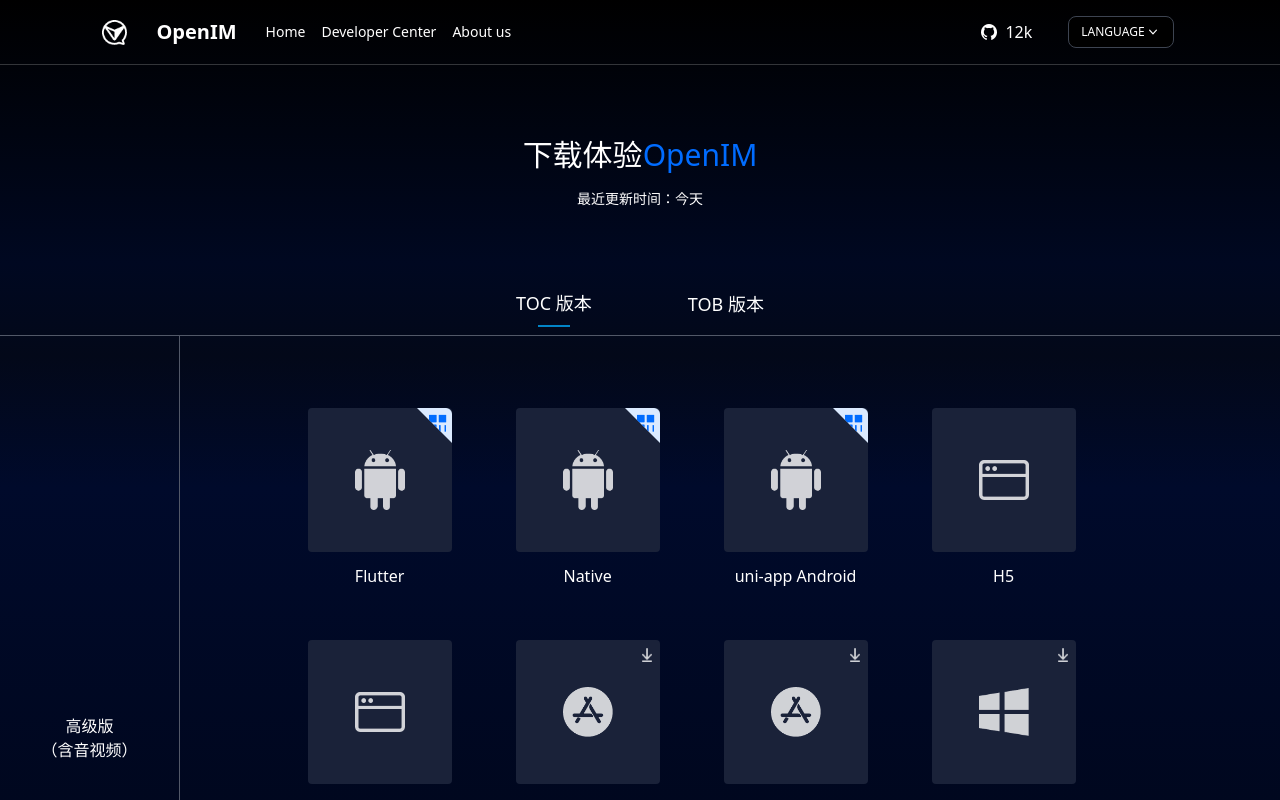
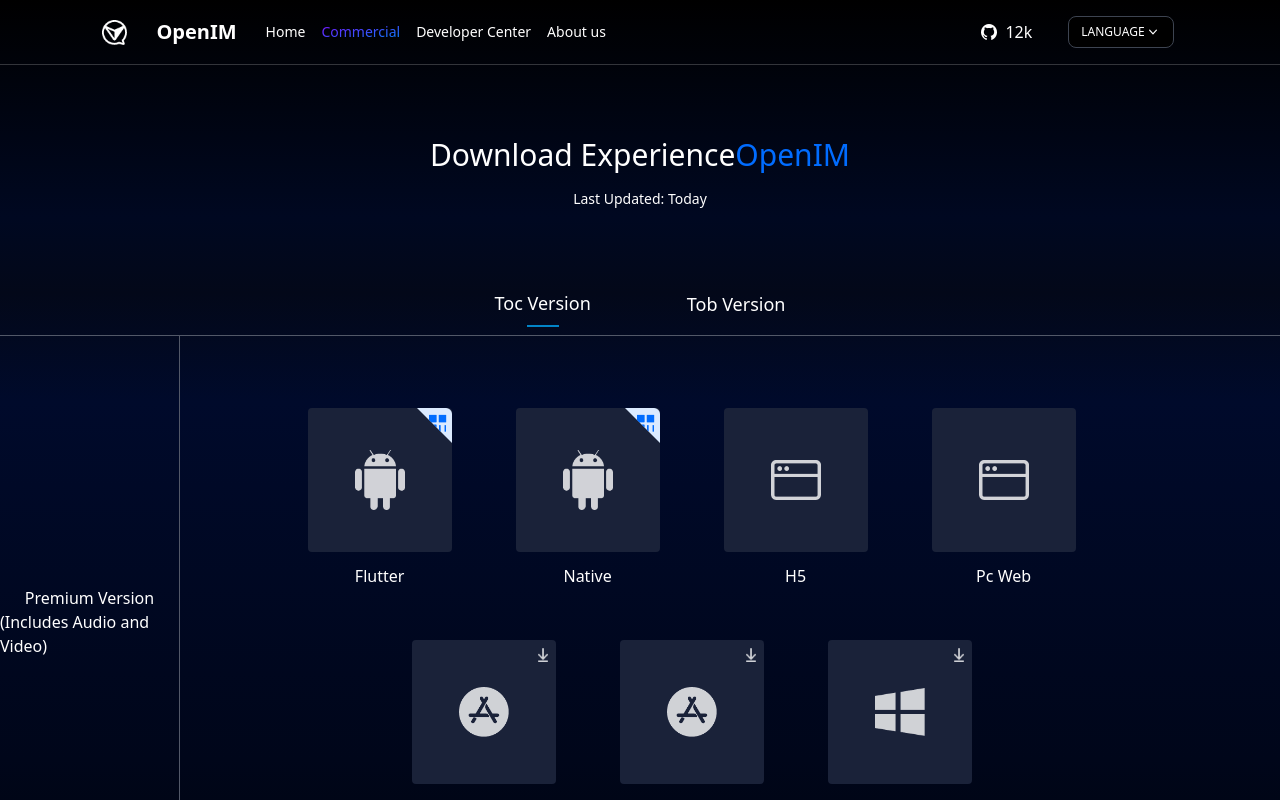
Before and after one commit to openimsdk/openim-official, a Next.js app: page /en/commercial in a window 1280 px wide. Shown: the top 800 px of the page. Built offline with nearby package versions, Linux system fonts and the light colour scheme.

Commit message:
fix: show toc commercial demo with abroad

```diff
--- a/src/app/[lang]/commercial/page.tsx
+++ b/src/app/[lang]/commercial/page.tsx
@@ -1,17 +1,23 @@
 import BCTabs from "@/components/demopage/BCTabs";
+import { getDictionary } from "@/get-dictionary";
+import { Locale } from "@/i18n-config";
 
-export default function Demo() {
+export default async function Demo({ params: { lang } }: { params: { lang: Locale } }) {
+  const dictionary = await getDictionary(lang);
+
   return (
     <main className="overflow-x-hidden">
       <div>
         <div className="mx-[8vw] py-14">
           <div className="py-4 text-center">
-            <span className="text-3xl">下载体验</span>
-            <span className="text-3xl text-[#006CFFFF]">OpenIM</span>
+            <span className="text-3xl">{dictionary.commercial.part1.title_pre}</span>
+            <span className="text-3xl text-[#006CFFFF]">
+              {dictionary.commercial.part1.title}
+            </span>
           </div>
-          <p className="text-center text-sm">最近更新时间：今天</p>
+          <p className="text-center text-sm">{dictionary.commercial.part1.desc}</p>
         </div>
-        <BCTabs />
+        <BCTabs lang={lang} dictionary={dictionary} />
       </div>
     </main>
   );
--- a/src/components/demopage/BCTabs.tsx
+++ b/src/components/demopage/BCTabs.tsx
@@ -6,6 +6,8 @@
 import TabsCard from "@/components/demopage/TabsCard";
 import { toc_base_open, toc_enterprise } from "./tocData";
 import { tob_base_open, tob_enterprise } from "./tobData";
+import { Locale } from "@/i18n-config";
+import { Dictionary } from "@/dictionaries/en";
 
 export type DemoSource = {
   label: string;
@@ -20,6 +22,7 @@
   hover: boolean;
   qrcode?: string;
   type?: "pc" | "mobile";
+  only_cn?: boolean;
 };
 
 const renderList: DemoSource[][] = [
@@ -47,11 +50,12 @@
   ],
 ];
 
-const BCTabs = () => {
+const BCTabs = ({ lang, dictionary }: { lang: Locale; dictionary: Dictionary }) => {
   const [active, setActive] = useState(0);
 
   const renderData = renderList[active];
   const isToc = active === 0;
+  const isCn = lang === "zh";
 
   return (
     <div className="my-6 ">
@@ -62,7 +66,7 @@
             isToc ? "mx-6 font-medium sm:mx-12  " : "mx-6 font-light sm:mx-12 "
           }
         >
-          <p className="text-lg">TOC 版本</p>
+          <p className="text-lg">{dictionary.commercial.part2.c_version}</p>
           <div
             className={
               isToc ? "mx-auto w-8 border-b-2 border-sky-600 py-1" : "mx-auto w-8 py-1"
@@ -75,7 +79,7 @@
             active === 1 ? "mx-6 font-medium sm:mx-12 " : " mx-6 font-light sm:mx-12"
           }
         >
-          <p className="text-lg">TOB 版本</p>
+          <p className="text-lg">{dictionary.commercial.part2.b_version}</p>
           <div
             className={
               active === 1
@@ -90,26 +94,30 @@
           {!idx && <div className="border-b border-b-[#525868] py-1"></div>}
           <div className="flex flex-col border-b border-b-[#525868] md:flex-row">
             <div className="flex flex-col items-center pt-3 md:min-w-[180px] md:justify-center md:border-r md:border-r-[#525868]">
-              <div>{data.label}</div>
-              <div>{data.subLabel}</div>
+              <div>{dictionary.commercial.part2.title}</div>
+              <div>{dictionary.commercial.part2.sub_title}</div>
             </div>
 
             <div className="px-[8vw] py-12 md:justify-start md:pl-[2vw]">
               {active === 1 && (
                 <div className="mb-3 flex flex-col items-center">
                   <div>
-                    <div>
-                      tob场景下增加了组织架构，不支持用户自行注册账号，所有账号默认从管理后台进行导入
-                    </div>
-                    <div>体验账号：testuser02~testuser101</div>
-                    <div>密码：123456a</div>
+                    <div>{dictionary.commercial.part2.b_desc}</div>
+                    <div>{dictionary.commercial.part2.b_account}</div>
+                    <div>{dictionary.commercial.part2.b_password}</div>
                   </div>
                 </div>
               )}
               <div className="flex flex-wrap items-center justify-center ">
-                {data.demos.map((demo) => (
-                  <TabsCard key={demo.label} demo_item={demo} />
-                ))}
+                {data.demos.map((demo) =>
+                  demo.only_cn && !isCn ? null : (
+                    <TabsCard
+                      key={demo.label}
+                      demo_item={demo}
+                      dictionary={dictionary}
+                    />
+                  ),
+                )}
               </div>
             </div>
           </div>
--- a/src/components/demopage/TabsCard.tsx
+++ b/src/components/demopage/TabsCard.tsx
@@ -3,8 +3,15 @@
 import Link from "next/link";
 import { useState } from "react";
 import { Demo } from "./BCTabs";
+import { Dictionary } from "@/dictionaries/en";
 
-const TabsCard = ({ demo_item: demo }: { demo_item: Demo }) => {
+const TabsCard = ({
+  demo_item: demo,
+  dictionary,
+}: {
+  demo_item: Demo;
+  dictionary: Dictionary;
+}) => {
   const [hover, setHover] = useState(false);
 
   const handleMouseEnter = () => {
@@ -51,7 +58,7 @@
             href={demo.download}
             className=" h-10 w-28 py-3 text-center text-[#006CFFFF] md:w-36"
           >
-            点击下载
+            {dictionary.commercial.part3.download}
           </Link>
         );
       } else if (demo.type === "mobile") {
@@ -61,7 +68,7 @@
             href={demo.download}
             className=" h-10 w-28 py-3 text-center text-[#fff] md:w-36"
           >
-            扫码或点击下载
+            {dictionary.commercial.part3.scan_download}
           </Link>
         );
       }
@@ -71,7 +78,7 @@
           href={demo.download}
           className=" h-10 w-28 py-3 text-center text-white md:w-36"
         >
-          点击访问
+          {dictionary.commercial.part3.visit}
         </Link>
       );
     }
--- a/src/components/demopage/tobData.ts
+++ b/src/components/demopage/tobData.ts
@@ -143,6 +143,7 @@
     hover: false,
     download: "https://www.xcxwo.com/IM-UBER",
     type: "mobile",
+    only_cn: true,
   },
   {
     label: "Pc Web",
@@ -185,6 +186,7 @@
     hover: false,
     download:
       "https://app-1302656840.cos.ap-nanjing.myqcloud.com/OpenIM-BER_3.5.1_amd64.deb",
+    only_cn: true,
   },
   {
     label: "Electron for Ubuntu/UOS/Kylinos arm64",
@@ -194,5 +196,6 @@
     hover: false,
     download:
       "https://app-1302656840.cos.ap-nanjing.myqcloud.com/OpenIM-BER_3.5.1_amd64.deb",
+    only_cn: true,
   },
 ];
--- a/src/components/demopage/tocData.ts
+++ b/src/components/demopage/tocData.ts
@@ -143,6 +143,7 @@
     hover: false,
     download: "https://www.xcxwo.com/IM-UCER",
     type: "mobile",
+    only_cn: true,
   },
   {
     label: "H5",
@@ -192,6 +193,7 @@
     hover: false,
     download:
       "https://app-1302656840.cos.ap-nanjing.myqcloud.com/OpenIM-CER_3.5.1_amd64.deb",
+    only_cn: true,
   },
   {
     label: "Electron for Ubuntu/UOS/Kylinos arm64",
@@ -201,5 +203,6 @@
     hover: false,
     download:
       "https://app-1302656840.cos.ap-nanjing.myqcloud.com/OpenIM-CER_3.5.1_arm64.deb",
+    only_cn: true,
   },
 ];
--- a/src/components/footerBar/FooterBar.tsx
+++ b/src/components/footerBar/FooterBar.tsx
@@ -60,14 +60,12 @@
   return (
     <div>
       <footer className="footer grid grid-cols-2 gap-x-4 gap-y-8 px-[8vw] py-10 text-neutral-content md:flex md:justify-between">
-        {isZh && (
         <div>
           <span className="footer-title">{text[language].product.title}</span>
           <Link className="link-hover link" href={`/${language}/commercial`}>
             {text[language].product.demo}
           </Link>
         </div>
-        )}
         <div>
           <span className="footer-title">{text[language].developer.title}</span>
           <Link href="https://docs.openim.io" className="link-hover link">
--- a/src/components/navbar/NavBar.tsx
+++ b/src/components/navbar/NavBar.tsx
@@ -50,10 +50,10 @@
         href: "/en",
         target: undefined,
       },
-      // {
-      //   name: "Demo",
-      //   href: "/en/demo",
-      // },
+      {
+        name: "Commercial",
+        href: "/en/commercial",
+      },
       {
         name: "Developer Center",
         href: "https://docs.openim.io",
--- a/src/dictionaries/en.ts
+++ b/src/dictionaries/en.ts
@@ -242,6 +242,28 @@
     part3:
       "Our founding team comes from experienced IM technology groups. We are dedicated to creating service value with open-source technology, building a lightweight and highly available IM architecture. Developers only need to simply call the SDK to construct various instant messaging and real-time audio and video interaction scenarios within their application. OpenIM invites tech enthusiasts from around the world to participate in technical optimization, making integration easier for developers and equipping every application with IM capabilities, while considering enterprises' integration costs, server resources, and most importantly, data security and confidentiality.",
   },
+  commercial: {
+    part1: {
+      title_pre: "Download Experience",
+      title: "OpenIM",
+      desc: "Last Updated: Today",
+    },
+    part2: {
+      title: "Premium Version",
+      sub_title: "(Includes Audio and Video)",
+      c_version: "Toc Version",
+      b_version: "Tob Version",
+      b_desc:
+        "In the Tob scenario, an organizational structure is added, self-registration by users is not supported, and all accounts are defaulted to be imported through the management backend.",
+      b_account: "Trial Account: testuser02~testuser101",
+      b_password: "Password: 123456a",
+    },
+    part3: {
+      download: "Click to Download",
+      scan_download: "Scan or Click to Download",
+      visit: "Click to Visit",
+    },
+  },
 };
 
 export type Dictionary = typeof en;
--- a/src/dictionaries/zh.ts
+++ b/src/dictionaries/zh.ts
@@ -240,6 +240,28 @@
     part3:
       "创始团队来自资深IM技术团队，我们致力于用开源技术创造服务价值，打造轻量级、高可用的IM架构，开发者只需简单调用SDK,即可在应用内构建多种即时通讯及实时音视频互动场景。OpenIM邀请全球技术极客参与技术优化，让开发者轻松集成，让每一个应用都具备IM功能，同时考虑企业的接入成本、服务器资源以及最重要的数据安全性和私密性。",
   },
+  commercial: {
+    part1: {
+      title_pre: "下载体验",
+      title: "OpenIM",
+      desc: "最近更新时间：今天",
+    },
+    part2: {
+      title: "高级版",
+      sub_title: "（含音视频）",
+      c_version: "Toc 版本",
+      b_version: "Tob 版本",
+      b_desc:
+        "tob场景下增加了组织架构，不支持用户自行注册账号，所有账号默认从管理后台进行导入",
+      b_account: "体验账号：testuser02~testuser101",
+      b_password: "密码：123456a",
+    },
+    part3: {
+      download: "点击下载",
+      scan_download: "扫码或点击下载",
+      visit: "点击访问",
+    },
+  },
 };
 
 export default zh;
```
Lines whose indentation alone changed are shown as unchanged.
